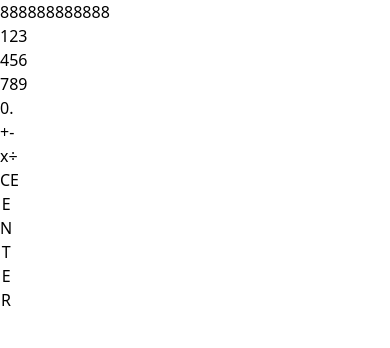
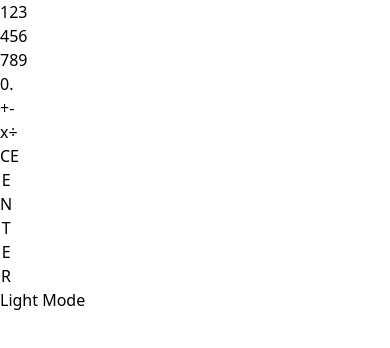
Before and after one commit to Ultimate48/Calculator, a React (Vite) app: page / in a window 390 px wide. Shown: the top 348 px of the page. Built offline with nearby package versions, Linux system fonts and the light colour scheme.

Commit message:
Added responsiveness and dark mode

```diff
--- a/package.json
+++ b/package.json
@@ -10,6 +10,9 @@
     "preview": "vite preview"
   },
   "dependencies": {
+    "@emotion/styled": "^11.11.0",
+    "@mui/material": "^5.15.2",
+    "@mui/styled-engine": "^5.15.2",
     "react": "^18.2.0",
     "react-dom": "^18.2.0"
   },
--- a/src/App.jsx
+++ b/src/App.jsx
@@ -1,9 +1,8 @@
 import React, { useContext } from 'react'
 import { EquationProvider, EquationContext } from './EquationContext';
-
 function NumberButton({width = '70px', height = '65px', number = 0}) {
 
-  const { equation, setEquation } = useContext(EquationContext);
+  const { equation, setEquation, darkMode } = useContext(EquationContext);
 
   const handleClick = (e) => {
     e.preventDefault()
@@ -14,16 +13,18 @@ function NumberButton({width = '70px', height = '65px', number = 0}) {
     if (equation.length === 12){
       return
     }
-    setEquation(equation + number)
+    setEquation(equation.toString() + number.toString())
   }
 
-  const base = "border border-solid border-black rounded-md flex justify-center items-center text-[40px] font-[cursive]"
+  const base = "border border-solid rounded-md flex justify-center items-center text-[40px] font-[cursive]"
+
+  const colorStyle = darkMode ? 'text-white border-white' : 'text-black border-black'
 
   const widthStyle = width === 'full' ? 'w-full' : `w-[${width}]`
 
   const heightStyle = height === 'full' ? 'h-full' : `h-[${height}]`
 
-  const style = `${base} ${widthStyle} ${heightStyle}`
+  const style = `${base} ${widthStyle} ${heightStyle} ${colorStyle}`
 
   return (
     <button className={style} onClick={(e) => handleClick(e)}>
@@ -42,18 +43,19 @@ function NumberGroup(props) {
   )
 }
 
-function DisplayDefault(){
-  return (
-    <div className='text-gray-700/25'>888888888888</div>
-  )
-}
 
 function Display(){
 
-  const { equation, setEquation } = useContext(EquationContext);
+  const { equation, setEquation, darkMode } = useContext(EquationContext);
+
+  const base = 'h-[85px] md:h-[100px] w-[280px] md:w-[560px] border border-solid border-black rounded-md mx-auto mt-2 text-right my-auto text-[70px] font-[cursive] flex justify-end items-center pr-4'
+
+  const colorStyle = darkMode ? 'text-white border-white' : 'text-black border-black'
+
+  const style = `${base} ${colorStyle}`
   return(
-    <div className='h-[100px] w-[560px] border border-solid border-black rounded-md mx-auto mt-2 text-right my-auto text-[70px] font-[cursive] items-center pr-4'>
-      {equation || <DisplayDefault/>}
+    <div className={style}>
+      {equation}
       </div>
   )
 }
@@ -75,7 +77,7 @@ function Operations(){
 
 function EnterButton(){
 
-  const { equation, setEquation } = useContext(EquationContext);
+  const { equation, setEquation, darkMode } = useContext(EquationContext);
 
   const handleClick = (e) => {
     e.preventDefault()
@@ -92,8 +94,14 @@ function EnterButton(){
     setEquation(result)
   }
 
+  const base = `h-full w-[70px] border border-solid border-black rounded-md flex flex-col items-center text-[20px] font-[cursive]`
+
+  const colorStyle = darkMode ? 'text-white border-white' : 'text-black border-black'
+
+  const style = `${base} ${colorStyle}`
+
   return(
-    <button className="h-full w-[70px] border border-solid border-black rounded-md flex flex-col items-center text-[20px] font-[cursive]"
+    <button className={style}
     onClick={(e) => handleClick(e)}>
       <div>E</div>
       <div>N</div>
@@ -125,7 +133,7 @@ function OperatrionsAndZero(){
         <Operations />
       </div>
       <div className='h-full w-[34%] p-3 flex flex-col justify-between'>
-        <div className='h-[88px] mb-[23px]'><NumberButton number={'CE'}/>
+        <div className='h-[88px] md:mb-[23px]'><NumberButton number={'CE'}/>
         </div>
         <EnterButton />
       </div>
@@ -134,31 +142,91 @@ function OperatrionsAndZero(){
 }
 
 function TouchPad(){
+
+  const { darkMode } = useContext(EquationContext);
+
+  const base = 'md:h-[265px] w-[280px] md:w-[560px] border border-solid rounded-md mx-auto mt-2 text-right my-auto md:flex'
+
+  const colorStyle = darkMode ? 'border-white' : 'border-black'
+
+  const style = `${base} ${colorStyle}`
+
   return(
-    <div className='h-[265px] w-[560px] border border-solid border-black rounded-md mx-auto mt-2 text-right my-auto flex'>
-            <PrimaryNumbers />
-            <OperatrionsAndZero />
-          </div>
+    <div className={style}>
+      <PrimaryNumbers />
+      <OperatrionsAndZero />
+    </div>
   )
 }
 
 function Caculator(){
+
+  const { darkMode } = useContext(EquationContext);
+
+  const base = 'h-[650px] md:h-[400px] w-[300px] md:w-[600px] border border-solid rounded-md flex justify-center items-center'
+
+  const colorStyle = darkMode ? 'border-white' : 'border-black'
+
+  const style = `${base} ${colorStyle}`
+
+  const base2 = 'h-[640px] md:h-[390px] w-[290px] md:w-[590px] border border-solid border-black rounded-md'
+
+  const style2 = `${base2} ${colorStyle}`
+
+  const base3 = 'h-screen w-screen flex justify-center items-center'
+
+  const colorStyle3 = darkMode ? 'bg-black' : 'bg-white'
+
+  const style3 = `${base3} ${colorStyle3}`
+
   return(
-    <div className='h-[400px] w-[600px] border border-solid border-black rounded-md flex justify-center items-center'>
-      <div className='h-[390px] w-[590px] border border-solid border-black rounded-md'>
+    <div className={style3}>
+    <div className={style}>
+      <div className={style2}>
         <Display />
         <TouchPad/>
       </div>
+    </div>
+    </div>
+  )
+}
+
+function CalculatorPage() {
+
+  const { darkMode, setDarkMode } = useContext(EquationContext);
+
+  const handleClick = (e) => {
+    e.preventDefault()
+    setDarkMode(!darkMode)
+  }
+
+  const buttonStyle = 'h-[70px] w-[100px] border border-solid rounded-md font-[cursive] text-[20px] absolute top-0 right-0 m-4'
+
+  const colorStyle = darkMode ? 'border-white text-white' : 'border-black text-black'
+
+  const text = darkMode ? 'Light Mode' : 'Dark Mode'
+
+  const style = `${buttonStyle} ${colorStyle}`
+
+  return (
+    <div className='flex bg-black justify-center items-center'>
+      <Caculator />
+      <button className={style}
+      onClick={(e) => handleClick(e)}
+      >
+        {text}
+      </button>
     </div>
   )
 }
 
 export default function App() {
+
   return (
     <EquationProvider>
 
-    <div className='h-screen flex flex-col justify-center items-center'>
-      <Caculator/>
+    <div>
+      <CalculatorPage />
     </div>
     </EquationProvider>
   )
--- a/src/EquationContext.jsx
+++ b/src/EquationContext.jsx
@@ -4,9 +4,10 @@ export const EquationContext = createContext();
 
 export const EquationProvider = ({ children }) => {
   const [equation, setEquation] = useState('');
+  const [darkMode, setDarkMode] = useState(true);
 
   return (
-    <EquationContext.Provider value={{ equation, setEquation }}>
+    <EquationContext.Provider value={{ equation, setEquation, darkMode, setDarkMode}}>
       {children}
     </EquationContext.Provider>
   );
```
Also changed, not shown: 1 other file (tests, documents, lock files or other folders).
